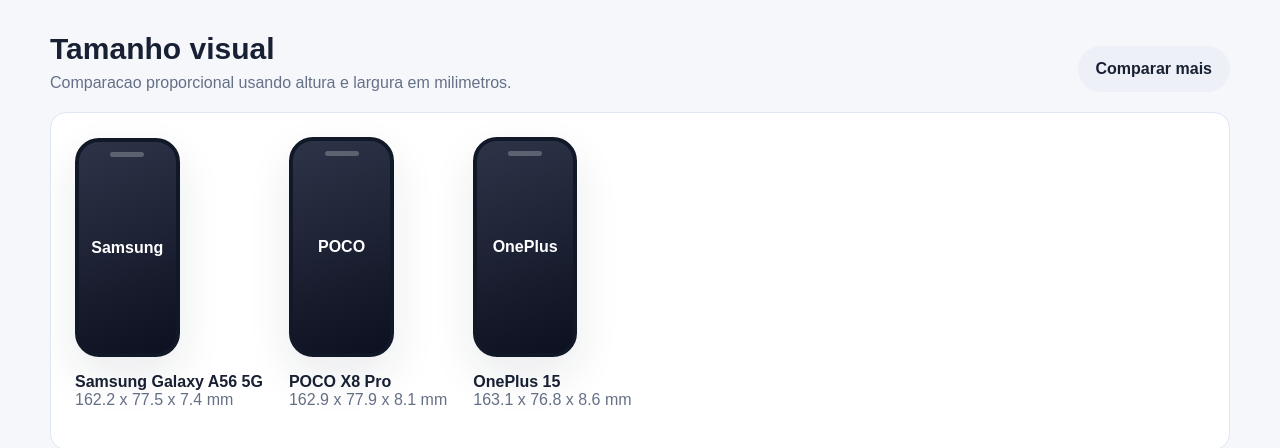
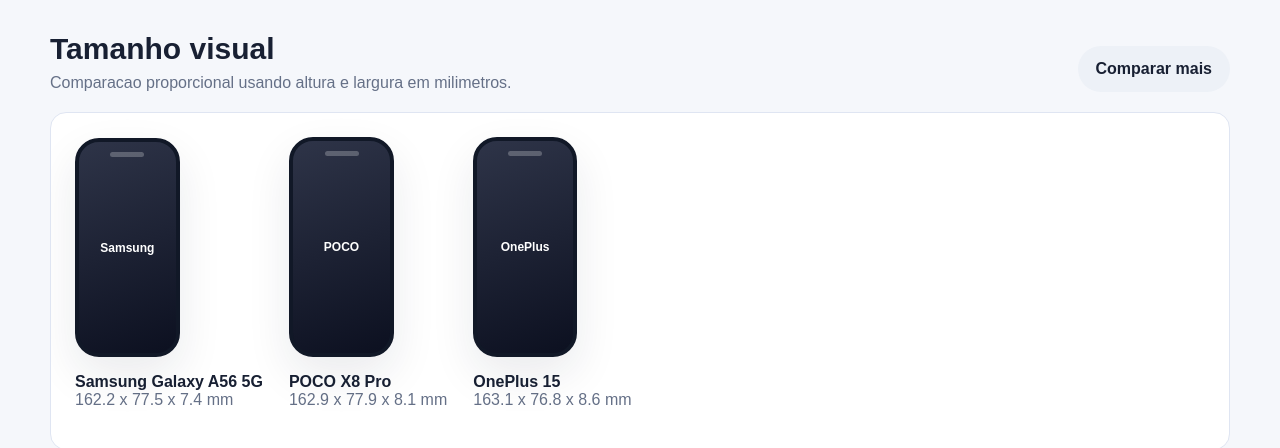
Before and after one commit to christianluiz123arrobacr-lab/Lesttec, a Next.js app: page /celulares/galaxy-a56 in a window 1280 px wide. Shown: the part 840-1288 px from the top of the page. Built offline with nearby package versions, Linux system fonts and the light colour scheme; no server answers; the database is empty.

Commit message:
Add new CSS classes for layout and styling

```diff
--- a/app/globals.css
+++ b/app/globals.css
@@ -427,6 +427,20 @@
   overflow-x: auto;
 }
 
+.size-phone {
+  display: grid;
+  gap: 12px;
+  flex: 0 0 220px;
+}
+
+.size-phone-drawing {
+  display: flex;
+  align-items: end;
+  justify-content: center;
+  gap: 10px;
+  min-height: 210px;
+}
+
 .phone-outline {
   display: grid;
   place-items: center;
@@ -437,6 +451,9 @@
   color: white;
   box-shadow: var(--shadow);
   position: relative;
+  padding: 14px;
+  text-align: center;
+  font-size: 12px;
 }
 
 .phone-outline::before {
@@ -447,6 +464,14 @@
   height: 5px;
   border-radius: 999px;
   background: rgba(255, 255, 255, 0.24);
+}
+
+.phone-side-outline {
+  flex: 0 0 auto;
+  border: 2px solid #111827;
+  border-radius: 8px;
+  background: linear-gradient(160deg, #4b5563, #111827);
+  box-shadow: var(--shadow);
 }
 
 .compare-grid {
@@ -688,6 +713,56 @@
   height: 18px;
 }
 
+.checkbox-grid {
+  display: grid;
+  grid-template-columns: repeat(3, minmax(0, 1fr));
+  gap: 10px;
+  padding: 12px;
+  border: 1px solid var(--line);
+  border-radius: 12px;
+  background: white;
+}
+
+.clean-list {
+  display: grid;
+  gap: 10px;
+  margin: 0;
+  padding-left: 20px;
+}
+
+.admin-user-list {
+  display: grid;
+  gap: 10px;
+  margin-top: 12px;
+}
+
+.admin-copy-box {
+  display: grid;
+  gap: 8px;
+  margin-top: 12px;
+}
+
+.admin-copy-box textarea {
+  min-height: 120px;
+  border: 1px solid #ffe0a8;
+  border-radius: 12px;
+  padding: 10px;
+  resize: vertical;
+}
+
+.admin-user-item {
+  display: grid;
+  gap: 4px;
+  padding: 10px;
+  border-radius: 12px;
+  background: rgba(255, 255, 255, 0.62);
+  border: 1px solid #ffe0a8;
+}
+
+.admin-user-item span {
+  font-size: 13px;
+}
+
 .notice {
   padding: 14px;
   border-radius: 14px;
@@ -736,7 +811,8 @@
 
   .grid,
   .spec-grid,
-  .form-grid {
+  .form-grid,
+  .checkbox-grid {
     grid-template-columns: 1fr;
   }
 
```
